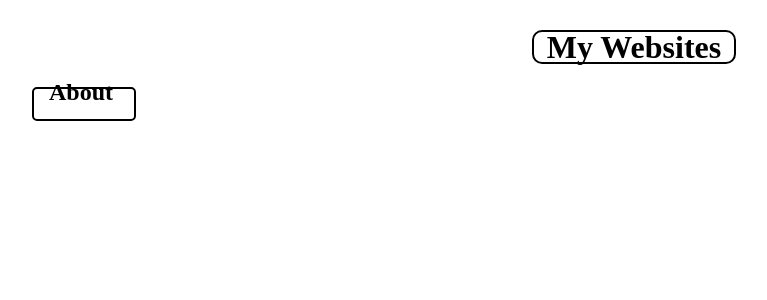
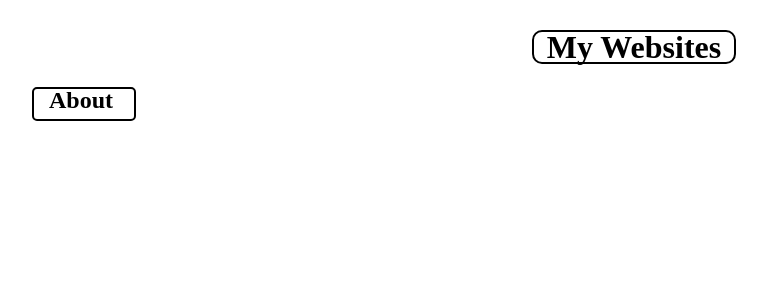
Before and after one commit to mathmaniac88/mathmaniac88.github.io, a Jekyll site: the page about.html, which Jekyll copies as it is, in a window 1280 px wide. Shown: the top 300 px of the page, without its empty margins (6-773 px from the left). Built offline with Jekyll 4.4.1, drawn with Linux system fonts in a browser that asks for light colours.

Commit message:
Update about.html

```diff
--- a/about.html
+++ b/about.html
@@ -36,7 +36,7 @@ div{
  }
  #nav{
    margin-left:15px;
-   margin-top:-10px;
+   margin-top:-2px;
  }
 </style>
 </body>
```
